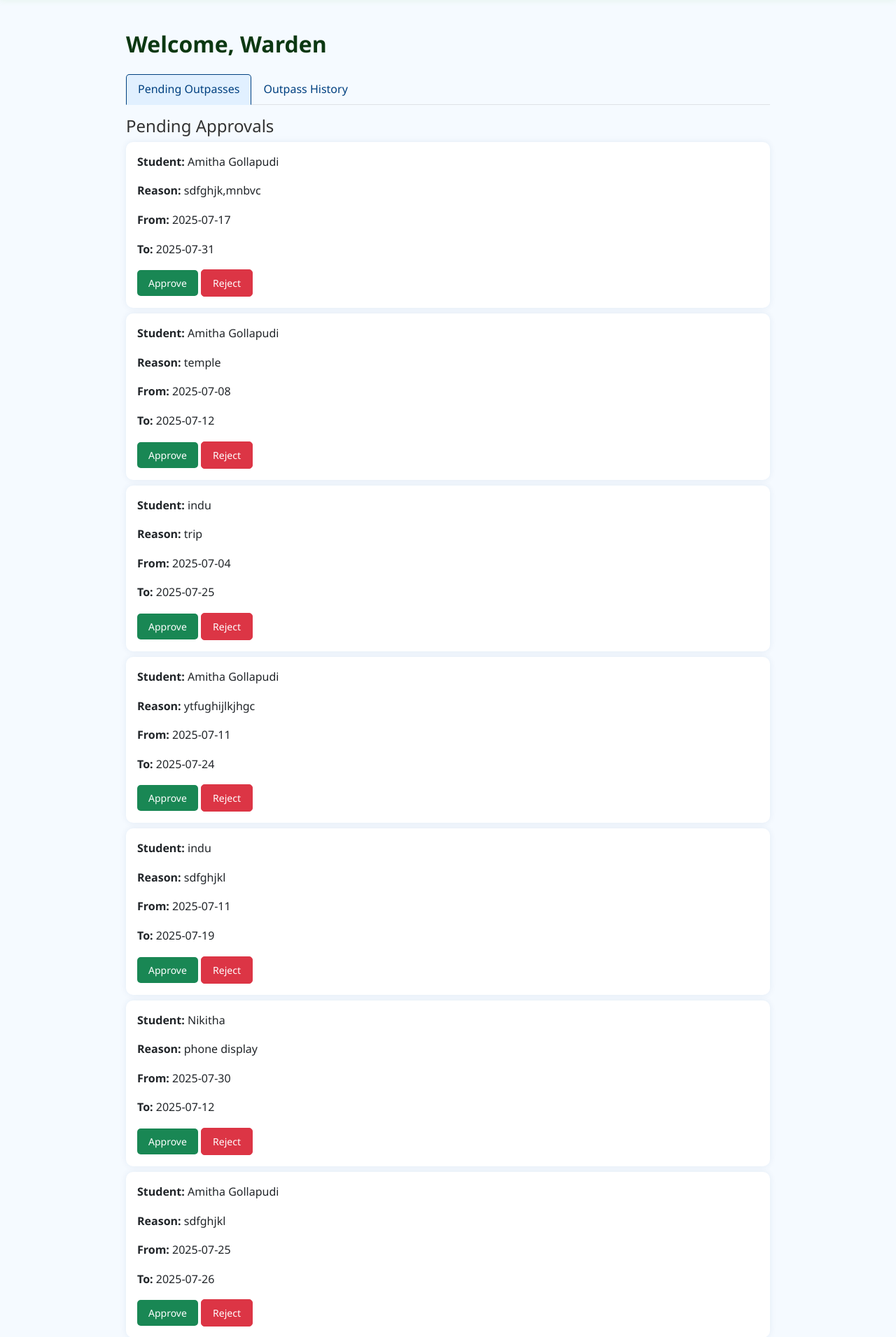
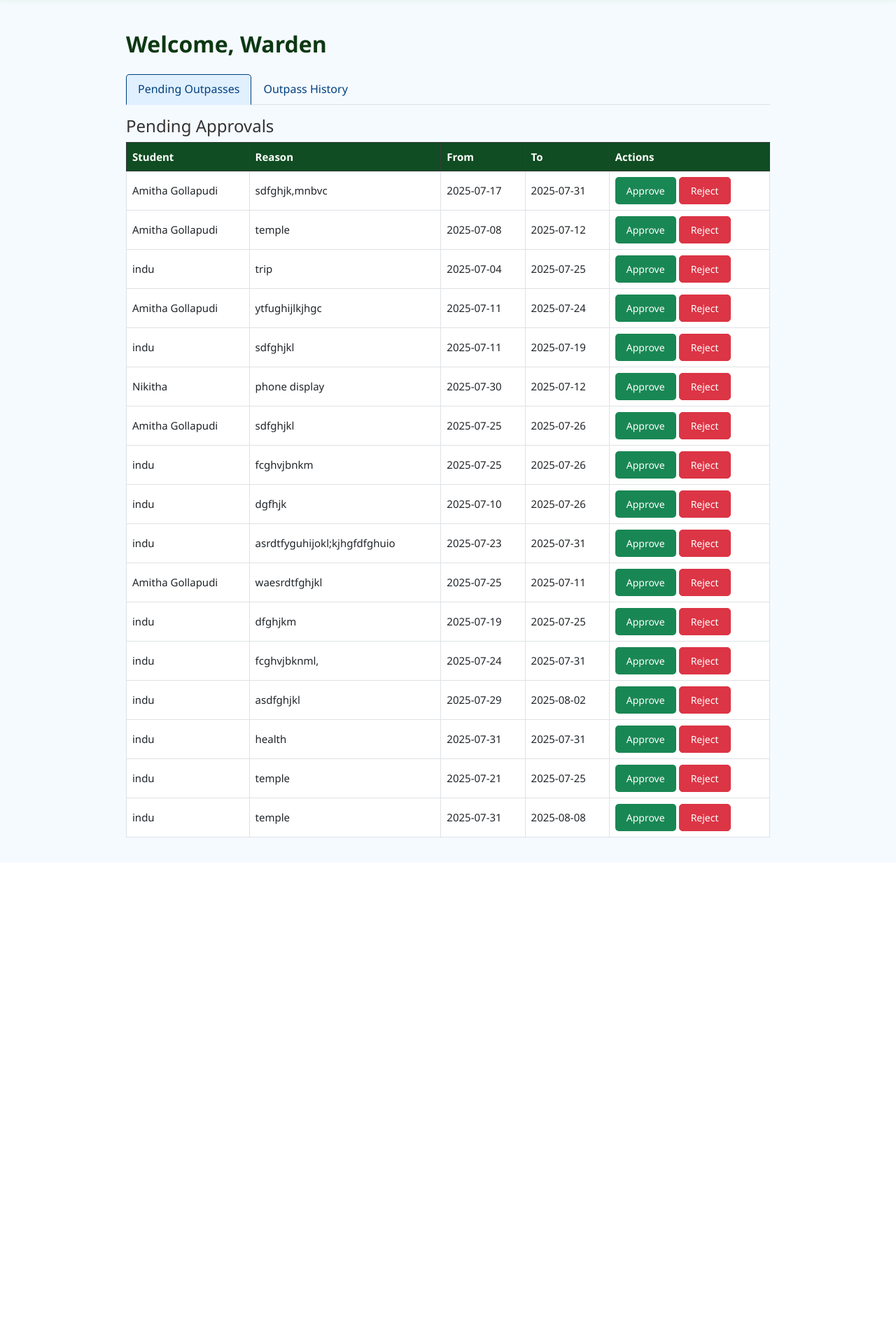
Before and after one commit to Amitha2545/OutEase, a Flask app: template templates/warden/dashboard.html in a window 1280 px wide. Shown: the part 116-2027 px from the top of the page at 70% size. After the commit the page ends 1313 px from the top, so only its background shows below. Run offline with Flask 3, Linux system fonts and the light colour scheme; the template is opened without the code that fills it: values that come from a table or form of the project are taken from there, others are empty; data comes from the database, SQL or seed files in the repository; both versions use the stored data as it was after the commit.

```diff
--- a/templates/warden/dashboard.html
+++ b/templates/warden/dashboard.html
@@ -34,43 +34,72 @@
 
         <!-- Tab Content -->
         <div class="tab-content" id="wardenTabsContent">
-            <!-- Pending Tab -->
+
+            <!-- Pending Approvals -->
             <div class="tab-pane fade show active" id="pending">
                 <h4>Pending Approvals</h4>
-                {% for outpass in pending_outpasses %}
-                    <div class="card mb-2">
-                        <div class="card-body">
-                            <p><strong>Student:</strong> {{ outpass.student.name }}</p>
-                            <p><strong>Reason:</strong> {{ outpass.reason }}</p>
-                            <p><strong>From:</strong> {{ outpass.from_date}}</p>
-                            <p><strong>To:</strong> {{ outpass.to_date}}</p>
-                            <form method="post" action="{{ url_for('warden_approve', id=outpass.id) }}">
-                                <button type="submit" name="action" value="approve" class="btn btn-success btn-sm">Approve</button>
-                                <button type="submit" name="action" value="reject" class="btn btn-danger btn-sm">Reject</button>
-                            </form>
-                        </div>
-                    </div>
+                {% if pending_outpasses %}
+                    <table class="table table-bordered table-hover">
+                        <thead class="table-dark">
+                            <tr>
+                                <th>Student</th>
+                                <th>Reason</th>
+                                <th>From</th>
+                                <th>To</th>
+                                <th>Actions</th>
+                            </tr>
+                        </thead>
+                        <tbody>
+                        {% for outpass in pending_outpasses %}
+                            <tr>
+                                <td>{{ outpass.student.name }}</td>
+                                <td>{{ outpass.reason }}</td>
+                                <td>{{ outpass.from_date }}</td>
+                                <td>{{ outpass.to_date }}</td>
+                                <td>
+                                    <form method="post" action="{{ url_for('warden_approve', id=outpass.id) }}" class="d-flex gap-1">
+                                        <button type="submit" name="action" value="approve" class="btn btn-sm btn-success">Approve</button>
+                                        <button type="submit" name="action" value="reject" class="btn btn-sm btn-danger">Reject</button>
+                                    </form>
+                                </td>
+                            </tr>
+                        {% endfor %}
+                        </tbody>
+                    </table>
                 {% else %}
                     <p>No pending requests.</p>
-                {% endfor %}
+                {% endif %}
             </div>
 
-            <!-- History Tab -->
+            <!-- Outpass History -->
             <div class="tab-pane fade" id="history">
                 <h4>All Outpass History</h4>
-                {% for outpass in all_outpasses %}
-                    <div class="card mb-2">
-                        <div class="card-body">
-                            <p><strong>Student:</strong> {{ outpass.student.name }}</p>
-                            <p><strong>Status:</strong> {{ outpass.warden_status }}</p>
-                            <p><strong>From date:</strong> {{ outpass.from_date }}</p>
-                            <p><strong>To date:</strong> {{ outpass.to_date }}</p>
-                            <p><strong>Reason:</strong> {{ outpass.reason }}</p>
-                        </div>
-                    </div>
+                {% if all_outpasses %}
+                    <table class="table table-striped table-bordered">
+                        <thead class="table-dark">
+                            <tr>
+                                <th>Student</th>
+                                <th>Status</th>
+                                <th>From</th>
+                                <th>To</th>
+                                <th>Reason</th>
+                            </tr>
+                        </thead>
+                        <tbody>
+                        {% for outpass in all_outpasses %}
+                            <tr>
+                                <td>{{ outpass.student.name }}</td>
+                                <td>{{ outpass.warden_status }}</td>
+                                <td>{{ outpass.from_date }}</td>
+                                <td>{{ outpass.to_date }}</td>
+                                <td>{{ outpass.reason }}</td>
+                            </tr>
+                        {% endfor %}
+                        </tbody>
+                    </table>
                 {% else %}
                     <p>No history available.</p>
-                {% endfor %}
+                {% endif %}
             </div>
         </div>
     </div>
```
Also changed, not shown: instance/outpass.db.
